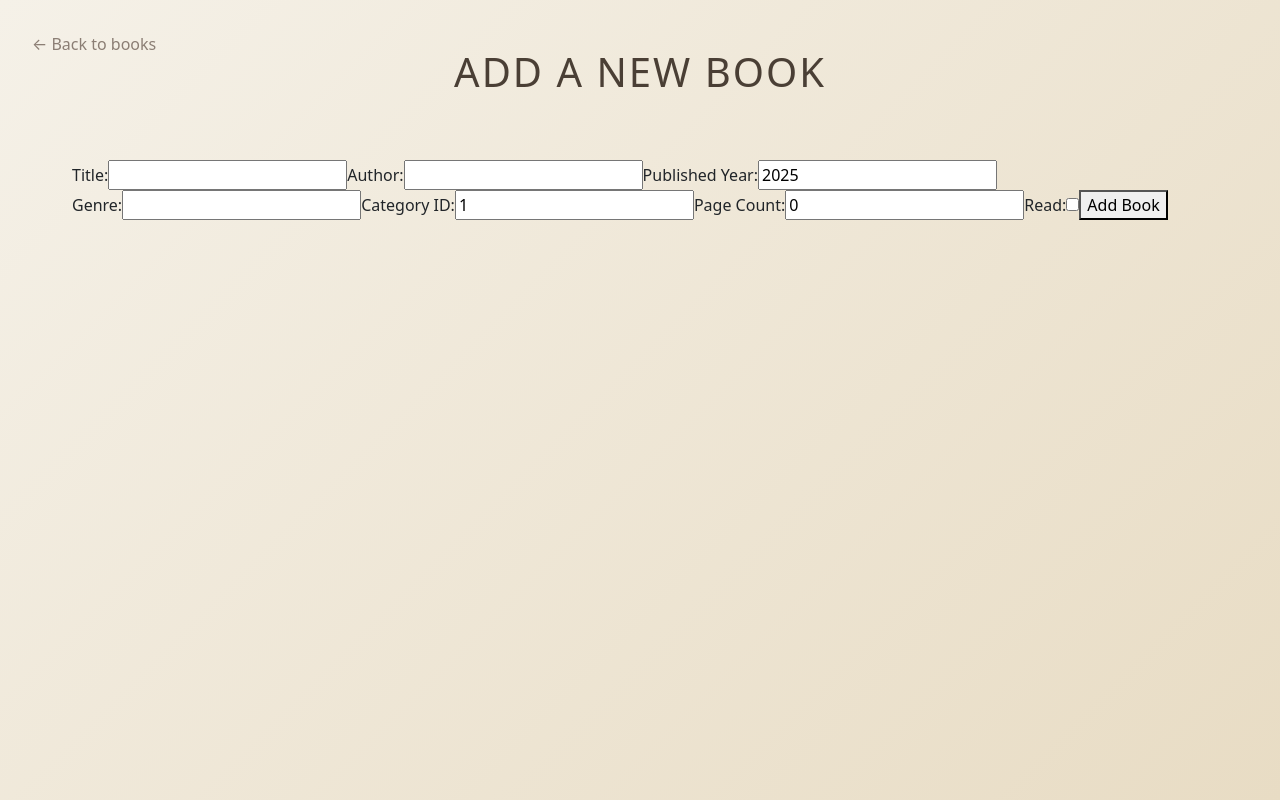
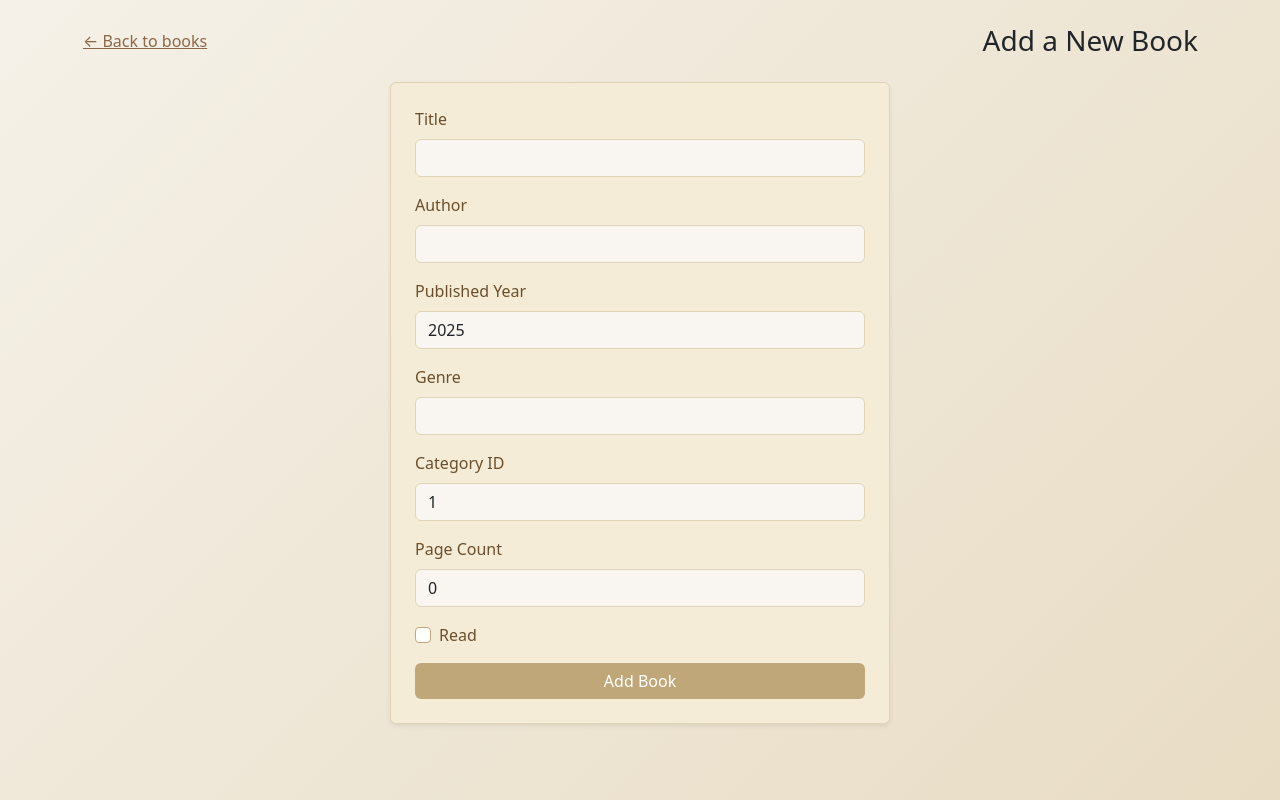
Before and after one commit to KimjeLassen/personal-library, a React (Create React App) app in the folder personal-library/: page /books/create in a window 1280 px wide. Built offline with nearby package versions, Linux system fonts and the light colour scheme.

Commit message:
Working on colors and bootstrap

```diff
--- a/personal-library/src/App.css
+++ b/personal-library/src/App.css
@@ -1,3 +1,6 @@
+.book-brown {
+  color: #6b4f2c;
+}
 .App {
   min-height: 100vh;
   background: linear-gradient(135deg, #f5f1e8 0%, #e8dcc4 100%);
--- a/personal-library/src/pages/Books/CreateBook.tsx
+++ b/personal-library/src/pages/Books/CreateBook.tsx
@@ -1,4 +1,5 @@
 import React, { useEffect, useState } from 'react';
+// Set the body background color to match the form's beige tone
 import { useNavigate, useParams, Link } from 'react-router-dom';
 
 interface BookForm {
@@ -93,45 +94,47 @@ function CreateBook() {
 	};
 
 		return (
-		<div className="page-container">
-			<header className="page-header">
-				<Link to="/books" className="back-link">← Back to books</Link>
-				<h1 className="page-title">{id ? 'Update Book' : 'Add a New Book'}</h1>
+			<div className="container py-4" style={{ minHeight: '100vh' }}>
+				<header className="mb-4 d-flex align-items-center justify-content-between">
+					<Link to="/books" className="btn btn-link p-0" style={{ color: '#8d6748' }}>← Back to books</Link>
+					   <h1 className="h3 m-0 book-brown">{id ? 'Update Book' : 'Add a New Book'}</h1>
 				</header>
-			<main className="page-content">
-				{loading && <p>Loading...</p>}
-				{error && <p className="error">Error: {error}</p>}
-				{success && <p className="success">Book saved!</p>}
-				<form onSubmit={handleSubmit} className="book-form">
-					<label>
-						Title:
-						<input name="title" value={form.title} onChange={handleChange} required />
-					</label>
-					<label>
-						Author:
-						<input name="author" value={form.author} onChange={handleChange} required />
-					</label>
-					<label>
-						Published Year:
-						<input name="published_year" type="number" value={form.published_year} onChange={handleChange} required />
-					</label>
-					<label>
-						Genre:
-						<input name="genre" value={form.genre} onChange={handleChange} required />
-					</label>
-					<label>
-						Category ID:
-						<input name="book_category_id" type="number" value={form.book_category_id} onChange={handleChange} required />
-					</label>
-					<label>
-						Page Count:
-						<input name="page_count" type="number" value={form.page_count} onChange={handleChange} required />
-					</label>
-					<label>
-						Read:
-						<input name="read" type="checkbox" checked={form.read} onChange={handleChange} />
-					</label>
-					<button type="submit" disabled={loading}>{id ? 'Update Book' : 'Add Book'}</button>
+				<main>
+					{loading && <div className="alert alert-info book-brown" style={{ background: '#e9e3d0', borderColor: '#d6c7a1' }}>Loading...</div>}
+					{error && <div className="alert alert-danger" style={{ background: '#fbeee0', color: '#a94442', borderColor: '#e6c3b2' }}>Error: {error}</div>}
+					{success && <div className="alert alert-success" style={{ background: '#e6f4e0', color: '#3c763d', borderColor: '#b7d7b0' }}>Book saved!</div>}
+					<form onSubmit={handleSubmit} className="card p-4 shadow-sm mx-auto" style={{ maxWidth: 500, background: '#f5ecd7', border: '1px solid #e0d3b8' }}>
+						<div className="mb-3">
+							   <label htmlFor="title" className="form-label book-brown">Title</label>
+							<input id="title" name="title" className="form-control" style={{ background: '#f9f6f1', borderColor: '#e0d3b8' }} value={form.title} onChange={handleChange} required />
+						</div>
+						<div className="mb-3">
+							   <label htmlFor="author" className="form-label book-brown">Author</label>
+							<input id="author" name="author" className="form-control" style={{ background: '#f9f6f1', borderColor: '#e0d3b8' }} value={form.author} onChange={handleChange} required />
+						</div>
+						<div className="mb-3">
+							   <label htmlFor="published_year" className="form-label book-brown">Published Year</label>
+							<input id="published_year" name="published_year" type="number" className="form-control" style={{ background: '#f9f6f1', borderColor: '#e0d3b8' }} value={form.published_year} onChange={handleChange} required />
+						</div>
+						<div className="mb-3">
+							   <label htmlFor="genre" className="form-label book-brown">Genre</label>
+							<input id="genre" name="genre" className="form-control" style={{ background: '#f9f6f1', borderColor: '#e0d3b8' }} value={form.genre} onChange={handleChange} required />
+						</div>
+						<div className="mb-3">
+							   <label htmlFor="book_category_id" className="form-label book-brown">Category ID</label>
+							<input id="book_category_id" name="book_category_id" type="number" className="form-control" style={{ background: '#f9f6f1', borderColor: '#e0d3b8' }} value={form.book_category_id} onChange={handleChange} required />
+						</div>
+						<div className="mb-3">
+							   <label htmlFor="page_count" className="form-label book-brown">Page Count</label>
+							<input id="page_count" name="page_count" type="number" className="form-control" style={{ background: '#f9f6f1', borderColor: '#e0d3b8' }} value={form.page_count} onChange={handleChange} required />
+						</div>
+						<div className="form-check mb-3">
+							<input id="read" name="read" type="checkbox" className="form-check-input" checked={form.read} onChange={handleChange} style={{ borderColor: '#bfa77a' }} />
+							   <label htmlFor="read" className="form-check-label book-brown">Read</label>
+						</div>
+						<button type="submit" className="btn w-100" style={{ background: '#bfa77a', color: '#fff', border: 'none' }} disabled={loading}>
+							{id ? 'Update Book' : 'Add Book'}
+						</button>
 					</form>
 				</main>
 			</div>
```
Lines whose indentation alone changed are shown as unchanged.
